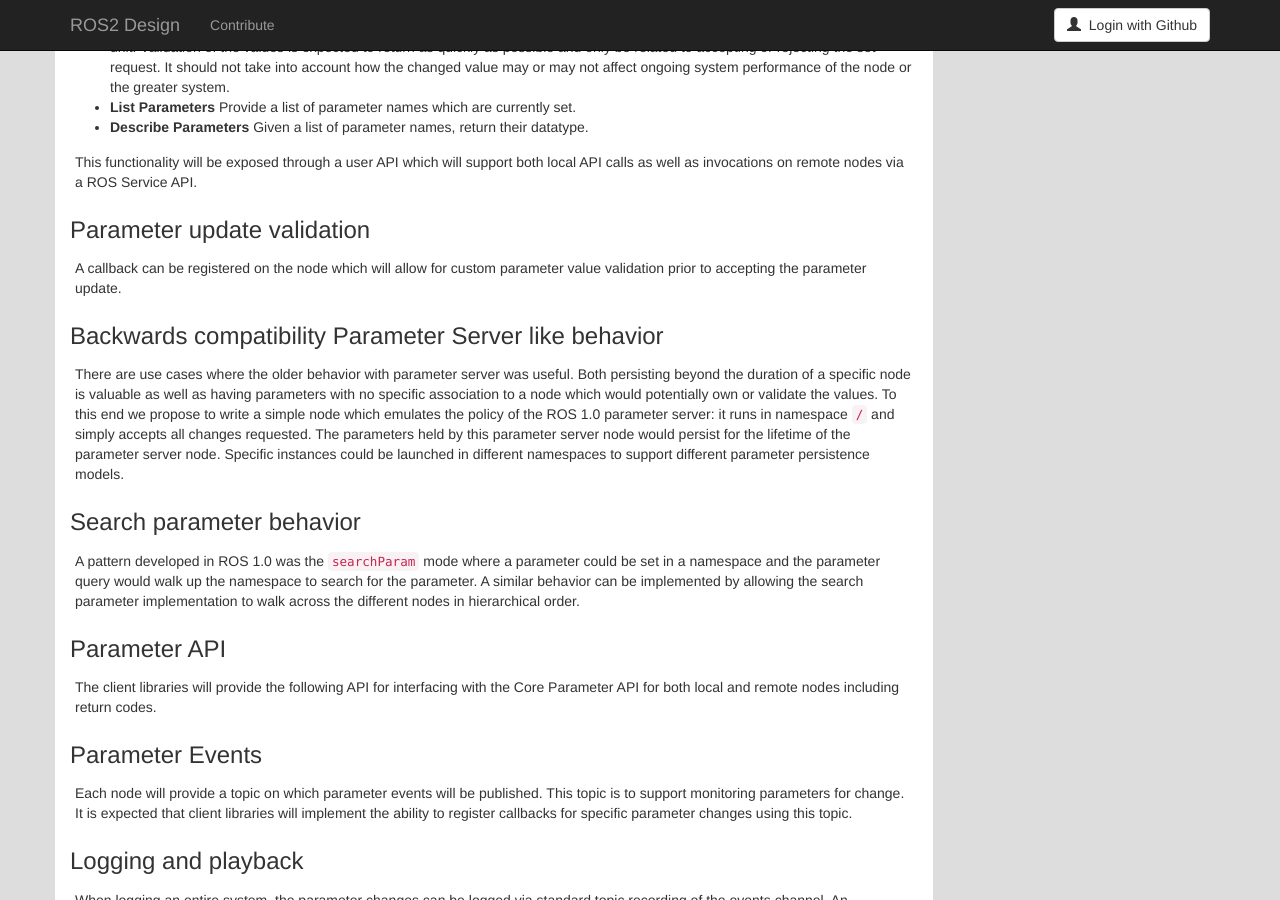
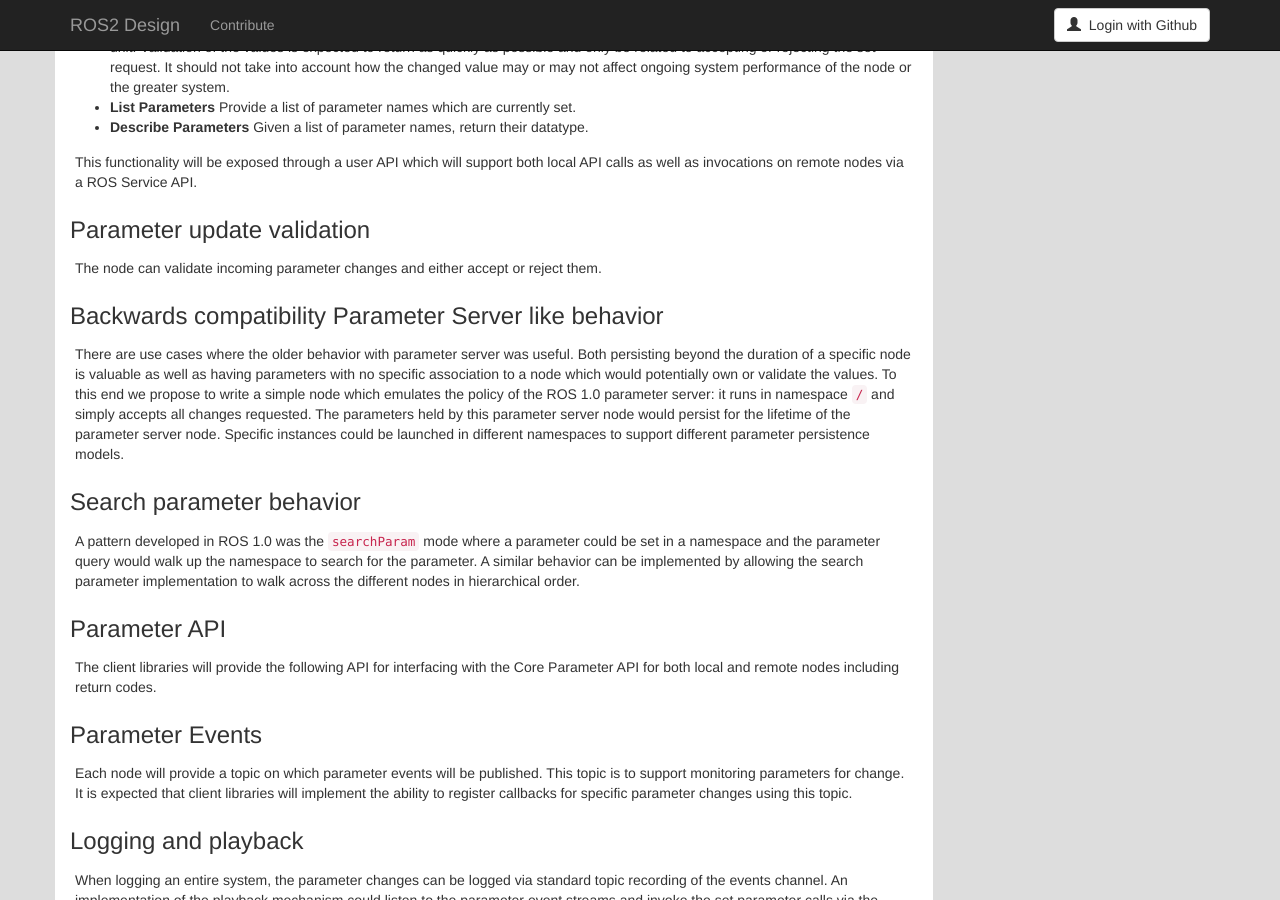
Before and after one commit to ros2/design, a Jekyll site: the page built from articles/055_ros_parameter_design.md, in a window 1280 px wide and 900 px high, scrolled down 2440 px. Built offline with Jekyll 4.4.1, drawn with Linux system fonts in a browser that asks for light colours; nearby versions of some CDN libraries.

Commit message:
clarify node validates parameters

```diff
--- a/articles/055_ros_parameter_design.md
+++ b/articles/055_ros_parameter_design.md
@@ -141,7 +141,7 @@ This functionality will be exposed through a user API which will support both lo
 
 ### Parameter update validation
 
-A callback can be registered on the node which will allow for custom parameter value validation prior to accepting the parameter update.
+The node can validate incoming parameter changes and either accept or reject them.
 
 ### Backwards compatibility Parameter Server like behavior
 
```
